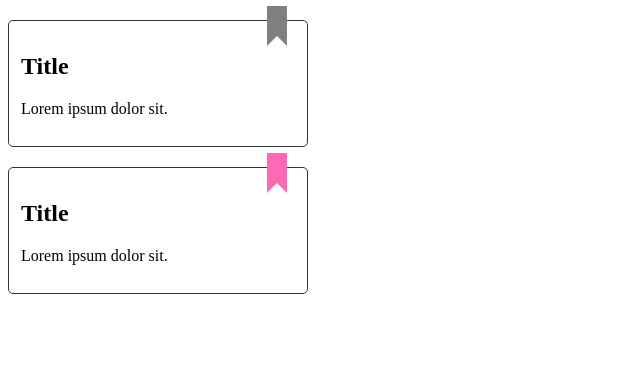
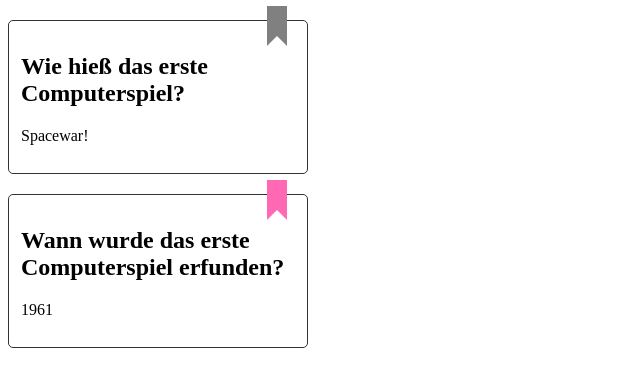
Before and after one commit to tillwilling/react-playground, a React (Vite) app: page / in a window 1280 px wide. Shown: the top 386 px of the page, without its empty margins (0-640 px from the left). Built offline with nearby package versions, Linux system fonts and the light colour scheme.

Commit message:
created array + properties

```diff
--- a/src/App.jsx
+++ b/src/App.jsx
@@ -1,11 +1,27 @@
 import * as React from 'react'
 import Card from './Card'
+
+const quiz = [
+  {
+    question: 'Wie hieß das erste Computerspiel?',
+    answer: 'Spacewar!',
+    active: false,
+    id: 1,
+  },
+  {
+    question: 'Wann wurde das erste Computerspiel erfunden?',
+    answer: '1961',
+    active: true,
+    id: 2,
+  },
+]
 
 export default () => {
   return (
     <div>
-      <Card active={false} />
-      <Card active={true} />
+      {quiz.map(({ question, answer, active, id }) => (
+        <Card question={question} answer={answer} active={active} />
+      ))}
     </div>
   )
 }
--- a/src/Card.jsx
+++ b/src/Card.jsx
@@ -1,11 +1,11 @@
 import * as React from 'react'
 import './Card.css'
 
-export default ({ active }) => {
+export default ({ question, answer, active, id }) => {
   return (
     <section className="Card">
-      <h2>Title</h2>
-      <p>Lorem ipsum dolor sit.</p>
+      <h2>{question}</h2>
+      <p>{answer}</p>
       <div className={active ? 'bookmark active' : 'bookmark'}></div>
     </section>
   )
```
Also changed, not shown: src/App.css (added).
